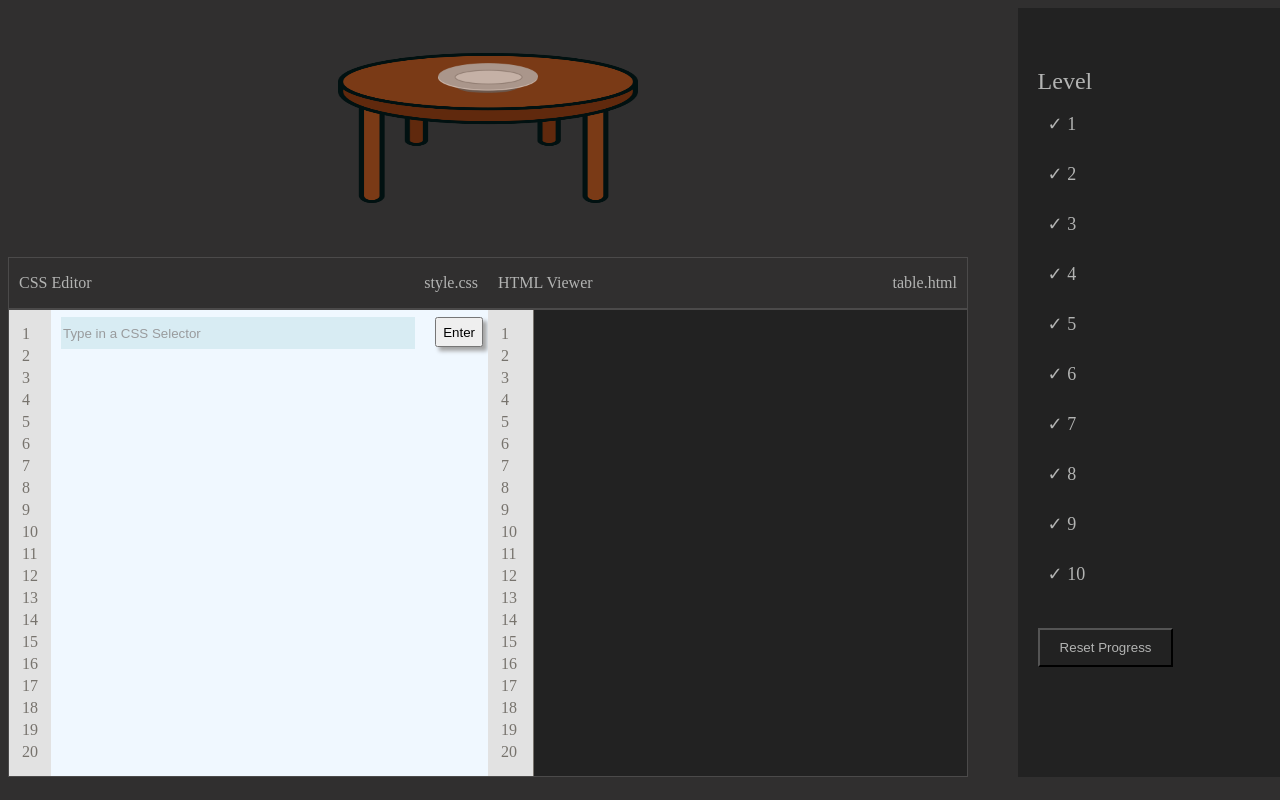
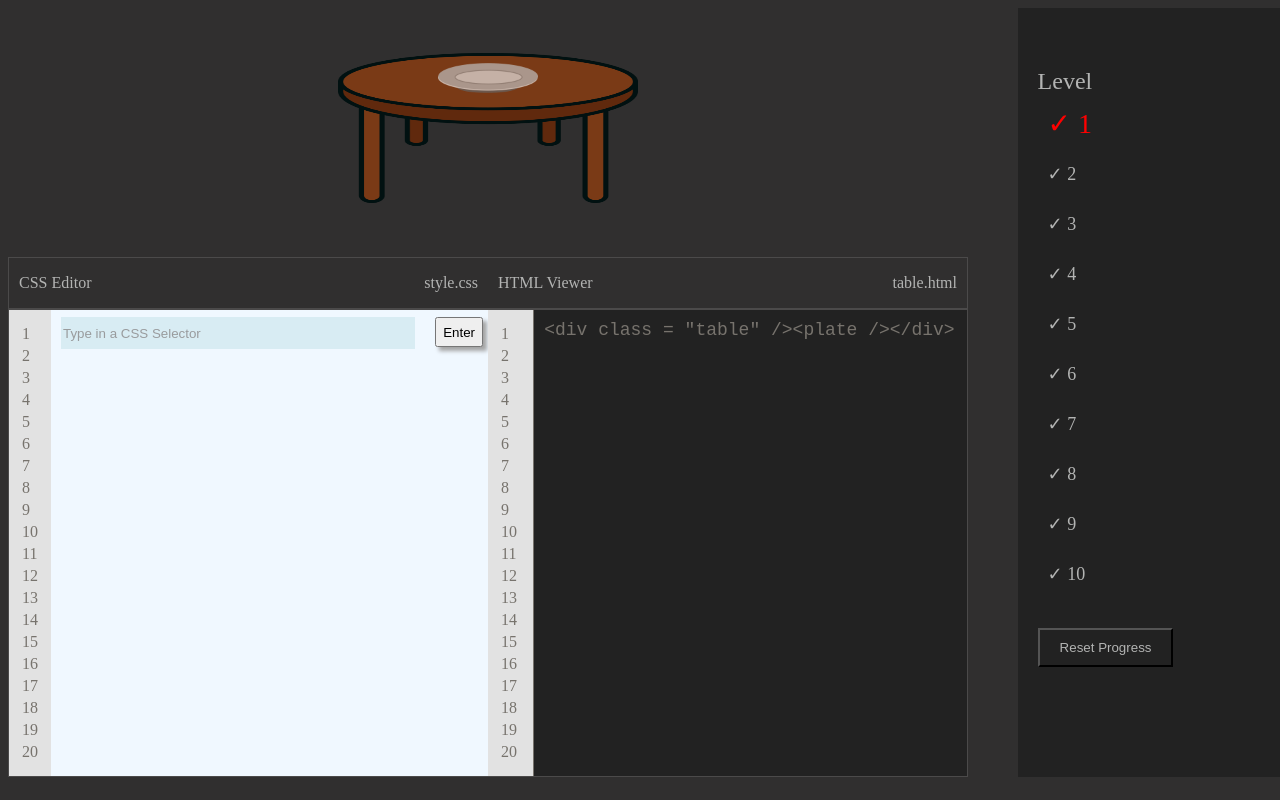
Before and after one commit to KatyaMikanov/CSS-Selectors, a website built with webpack: page css-selectors/src/template.html in a window 1280 px wide. Both pictures are taken after a click on the button "Enter". Built offline with nearby package versions, Linux system fonts and the light colour scheme; files whose address does not match are found by name.

Commit message:
feat: add selected class for level and checking input value

```diff
--- a/css-selectors/src/index.js
+++ b/css-selectors/src/index.js
@@ -1,8 +1,6 @@
 import "./style.css";
 
 import { wrapper } from "./main";
-
-import { clickedLevel } from "./main";
 
 import { firstLevelData } from "./main";
 
--- a/css-selectors/src/main.js
+++ b/css-selectors/src/main.js
@@ -1,64 +1,20 @@
-//function for creating DOM element
-export function newElement(options) {
-  const el = document.createElement(options.tag);
-  for (const [key, value] of Object.entries(options.params)) {
-    if (key === "classList") {
-      for (const newClass of value) {
-        el.classList.add(newClass);
+const levelKey = "level";
+
+const levelHandler = (nextLevel) => {
+  const block1 = document.querySelector(".block_1");
+  const block3Code = document.querySelector(".code");
+  const currentLevelElement = document.getElementById(`level_${nextLevel}`);
+
+  //currentLevelElement.innerHTML = "selected " + nextLevel;
+  currentLevelElement.classList.add("selected");
+  const block4All = document.querySelector(".block4");
+  for (const child of block4All.children) {
+    if (nextLevel !== child.innerHTML.slice(-1)) {
+      child.classList.remove("selected");
     }
-    } else {
-      el[key] = value;
-    }
-    if (options.parent !== undefined) options.parent.append(el);
-  }
-  return el;
   }
 
-//CREATING wrapper for Block_4
-export const wrapper = document.querySelector(".wrapper");
-export let block4 = newElement({
-  tag: "div",
-  params: { classList: ["block4"], textContent: "Level" },
-  parent: wrapper,
-});
-
-//create 10 levels in Block_4
-function getArr() {
-  const newArr = new Array(10).fill();
-  return newArr.map((_, index) =>
-    newElement({
-      tag: "p",
-      params: {
-        classList: ["levelsP"],
-        innerHTML: `&#x2713  ${index + 1}`,
-      },
-      parent: block4,
-    })
-  );
-}
-getArr();
-
-//create BUTTON "Reset Progress"
-export let buttonBlock4 = newElement({
-  tag: "button",
-  params: { classList: ["buttonBlock4"], textContent: "Reset Progress" },
-  parent: block4,
-});
-
-//function choose Level
-export function clickLevel() {
-  const wrapperForBlock4 = document.querySelector(".block4");
-  const block1 = document.querySelector(".block_1");
-  const block3Code = document.querySelector(".code");
-
-  wrapperForBlock4.addEventListener("click", function (e) {
-    let currentLevel = e.target;
-    let numberCurrLevel = currentLevel.textContent.slice(
-      3,
-      currentLevel.length
-    );
-
-    switch (numberCurrLevel) {
+  switch (nextLevel) {
     case "1":
       block1.innerHTML = firstLevelData.tableView;
       block3Code.textContent = firstLevelData.htmlViewerContent;
@@ -100,9 +56,111 @@ export function clickLevel() {
       block3Code.textContent = tenthLevelData.htmlViewerContent;
       break;
   }
+};
+
+const clickLevelListener = () => {
+  const wrapperForBlock4 = document.querySelector(".block4");
+
+  wrapperForBlock4.addEventListener("click", function (e) {
+    let currentLevel = e.target;
+    let numberCurrLevel = currentLevel.textContent.slice(
+      3,
+      currentLevel.length
+    );
+    sessionStorage.setItem(levelKey, numberCurrLevel);
+    levelHandler(numberCurrLevel);
   });
+};
+
+//correct answers
+const selectors = [
+  "plate",
+  "plate",
+  "apple",
+  ".apple",
+  "#plate",
+  ".pear",
+  ".apple",
+  "#pear",
+  ".fruits",
+  "#plate-second",
+];
+
+const clickEnterListener = () => {
+  const enterButton = document.getElementById("enter_button");
+  enterButton.addEventListener("click", () => {
+    const currentNumberLevel = sessionStorage.getItem(levelKey);
+    const currentLevel = document.getElementById(`level_${currentNumberLevel}`);
+    const input = document.querySelector(".input");
+    if (input.value === selectors[currentNumberLevel - 1]) {
+      currentLevel.classList.remove("red");
+      currentLevel.classList.add("green");
+      input.value = "";
+    } else {
+      currentLevel.classList.remove("green");
+      currentLevel.classList.add("red");
+      input.value = "";
     }
-export let clickedLevel = clickLevel();
+  });
+};
+
+sessionStorage.setItem(levelKey, "1");
+window.addEventListener("DOMContentLoaded", (event) => {
+  const level = sessionStorage.getItem(levelKey);
+  levelHandler(level);
+  clickLevelListener();
+  clickEnterListener();
+});
+
+//function for creating DOM element
+export function newElement(options) {
+  const el = document.createElement(options.tag);
+  for (const [key, value] of Object.entries(options.params)) {
+    if (key === "classList") {
+      for (const newClass of value) {
+        el.classList.add(newClass);
+      }
+    } else {
+      el[key] = value;
+    }
+    if (options.parent !== undefined) options.parent.append(el);
+  }
+  return el;
+}
+
+//CREATING wrapper for Block_4
+
+// export const wrapper = document.querySelector(".wrapper");
+// export let block4 = newElement({
+//   tag: "div",
+//   params: { classList: ["block4"], textContent: "Level" },
+//   parent: wrapper,
+// });
+
+const block4 = document.querySelector(".block4");
+//create 10 levels in Block_4
+function getArr() {
+  const newArr = new Array(10).fill();
+  return newArr.map((_, index) =>
+    newElement({
+      tag: "p",
+      params: {
+        classList: ["levelsP"],
+        innerHTML: `&#x2713  ${index + 1}`,
+        id: `level_${index + 1}`,
+      },
+      parent: block4,
+    })
+  );
+}
+getArr();
+
+//create BUTTON "Reset Progress"
+export let buttonBlock4 = newElement({
+  tag: "button",
+  params: { classList: ["buttonBlock4"], textContent: "Reset Progress" },
+  parent: block4,
+});
 
 //LEVELS
 
--- a/css-selectors/src/style.css
+++ b/css-selectors/src/style.css
@@ -45,6 +45,12 @@ body {
     color: rgb(179, 180, 179);
     padding: 60px 20px 20px 20px;
 }
+
+.selected {
+    background-color: #77736d;
+}
+
+
 
 .levelsP {
     font-size: 18px;
@@ -410,3 +416,16 @@ body {
     margin: 7px 5px 0;
     box-shadow: 4px 4px 4px #a4a4a4;
 }
+
+.green {
+    color: green;
+    font-size: 28px;
+    font-weight: bold;
+    background-color: rgb(34, 34, 34);
+}
+
+.red {
+    color: red;
+    font-size: 28px;
+    background-color: rgb(34, 34, 34);
+}
--- a/css-selectors/src/template.html
+++ b/css-selectors/src/template.html
@@ -11,10 +11,6 @@
     <div class="wrapper">
         <div class="wrapperForBlocks1_3">
             <div class="block_1">
-                <div class="block1ForLevel1">
-                    <img src="./images/table.png" class="tableLevel1">
-                    <img src="./images/plate.png" class="plateLevel1">
-                </div>
             </div>
             <div class="wrapperForBlocks2_3">
                 <div class="block_2">
@@ -25,7 +21,7 @@
                     <div class="block2Form">
                         <p class="blockWithNumbers block2WithNumbers">1<br>2<br>3<br>4<br>5<br>6<br>7<br>8<br>9<br>10<br>11<br>12<br>13<br>14<br>15<br>16<br>17<br>18<br>19<br>20<br></p>
                         <input class="input" placeholder="Type in a CSS Selector">
-                        <button class="button">Enter</button>
+                        <button class="button" id="enter_button">Enter</button>
                     </div>
                 </div>
                 <div class="block_3">
@@ -42,8 +38,8 @@
                     <div></div>
                 </div>
             </div>
-            <!-- <div class="block_4"></div> -->
         </div>
+        <div class="block4">Level</div>
     </div>
 
 </body>
```
Also changed, not shown: css-selectors/dist/index.html, css-selectors/dist/styles.css, 41 other files. Lines whose indentation alone changed are shown as unchanged.
